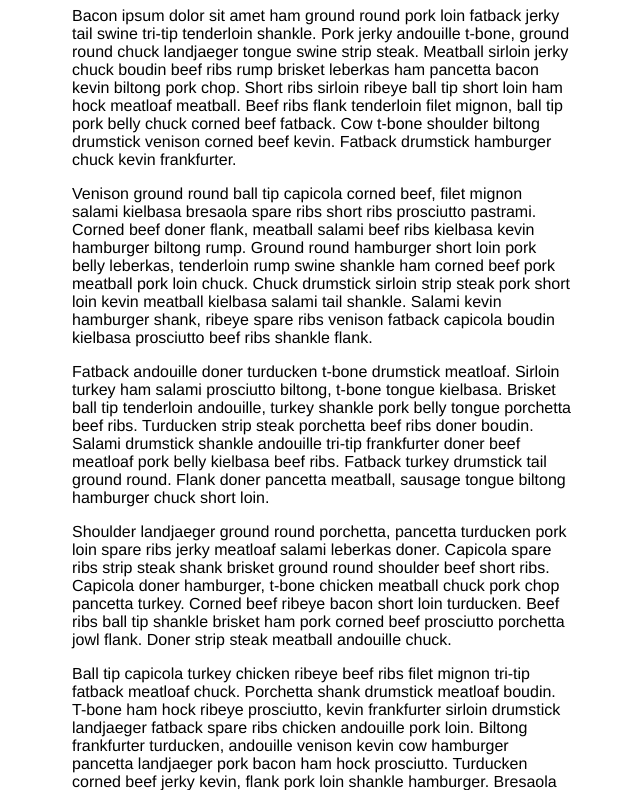
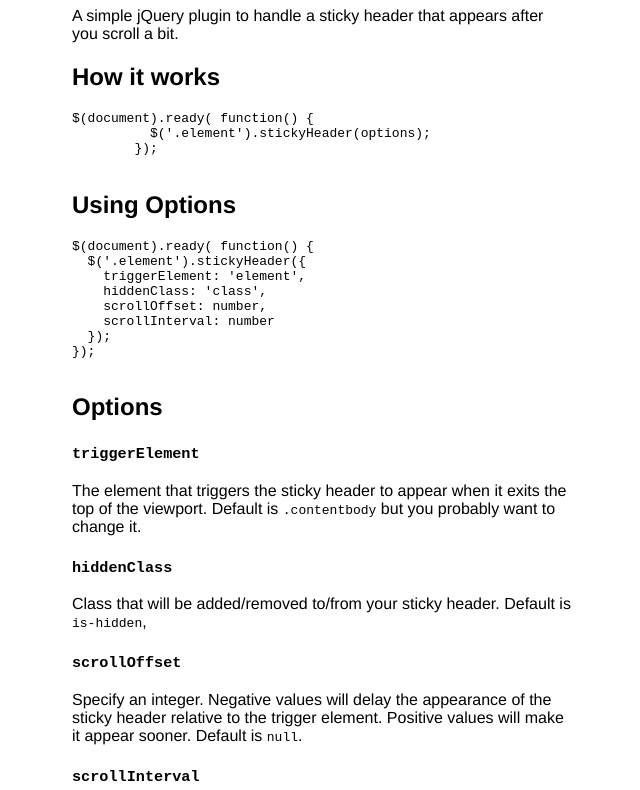
Before and after one commit to freshyill/Sticky-Header, a website: page demo/index.html in a window 1280 px wide. Shown: the part 73-863 px from the top of the page, without its empty margins (318-958 px from the left). Drawn offline with nearby package versions, Linux system fonts and the light colour scheme.

Commit message:
Update demo

```diff
--- a/demo/index.html
+++ b/demo/index.html
@@ -12,15 +12,49 @@
 
     <div class="wrap">
 
-      <h1>Hello.</h1>
+      <h1>Sticky Header</h1>
 
       <article class="article">
 
-        <p>Bacon ipsum dolor sit amet ham ground round pork loin fatback jerky tail swine tri-tip tenderloin shankle. Pork jerky andouille t-bone, ground round chuck landjaeger tongue swine strip steak. Meatball sirloin jerky chuck boudin beef ribs rump brisket leberkas ham pancetta bacon kevin biltong pork chop. Short ribs sirloin ribeye ball tip short loin ham hock meatloaf meatball. Beef ribs flank tenderloin filet mignon, ball tip pork belly chuck corned beef fatback. Cow t-bone shoulder biltong drumstick venison corned beef kevin. Fatback drumstick hamburger chuck kevin frankfurter.</p>
-        <p>Venison ground round ball tip capicola corned beef, filet mignon salami kielbasa bresaola spare ribs short ribs prosciutto pastrami. Corned beef doner flank, meatball salami beef ribs kielbasa kevin hamburger biltong rump. Ground round hamburger short loin pork belly leberkas, tenderloin rump swine shankle ham corned beef pork meatball pork loin chuck. Chuck drumstick sirloin strip steak pork short loin kevin meatball kielbasa salami tail shankle. Salami kevin hamburger shank, ribeye spare ribs venison fatback capicola boudin kielbasa prosciutto beef ribs shankle flank.</p>
-        <p>Fatback andouille doner turducken t-bone drumstick meatloaf. Sirloin turkey ham salami prosciutto biltong, t-bone tongue kielbasa. Brisket ball tip tenderloin andouille, turkey shankle pork belly tongue porchetta beef ribs. Turducken strip steak porchetta beef ribs doner boudin. Salami drumstick shankle andouille tri-tip frankfurter doner beef meatloaf pork belly kielbasa beef ribs. Fatback turkey drumstick tail ground round. Flank doner pancetta meatball, sausage tongue biltong hamburger chuck short loin.</p>
-        <p>Shoulder landjaeger ground round porchetta, pancetta turducken pork loin spare ribs jerky meatloaf salami leberkas doner. Capicola spare ribs strip steak shank brisket ground round shoulder beef short ribs. Capicola doner hamburger, t-bone chicken meatball chuck pork chop pancetta turkey. Corned beef ribeye bacon short loin turducken. Beef ribs ball tip shankle brisket ham pork corned beef prosciutto porchetta jowl flank. Doner strip steak meatball andouille chuck.</p>
-        <p>Ball tip capicola turkey chicken ribeye beef ribs filet mignon tri-tip fatback meatloaf chuck. Porchetta shank drumstick meatloaf boudin. T-bone ham hock ribeye prosciutto, kevin frankfurter sirloin drumstick landjaeger fatback spare ribs chicken andouille pork loin. Biltong frankfurter turducken, andouille venison kevin cow hamburger pancetta landjaeger pork bacon ham hock prosciutto. Turducken corned beef jerky kevin, flank pork loin shankle hamburger. Bresaola chicken swine beef ribs andouille pork drumstick. Ham tail pork loin, turkey sausage rump leberkas t-bone swine pig turducken.</p>
+        <p>A simple jQuery plugin to handle a sticky header that appears after you scroll a bit.</p>
+
+        <h2>How it works</h2>
+
+        <pre><code>$(document).ready( function() {
+          $(&#39;.element&#39;).stickyHeader(options);
+        });
+        </code></pre>
+
+        <h2>Using Options</h2>
+
+        <pre><code>$(document).ready( function() {
+  $(&#39;.element&#39;).stickyHeader({
+    triggerElement: &#39;element&#39;,
+    hiddenClass: &#39;class&#39;,
+    scrollOffset: number,
+    scrollInterval: number
+  });
+});
+        </code></pre>
+
+        <h2>Options</h2>
+
+        <h3><code>triggerElement</code></h3>
+
+        <p>The element that triggers the sticky header to appear when it exits the top of the viewport. Default is <code>.contentbody</code> but you probably want         to change it.</p>
+
+        <h3><code>hiddenClass</code></h3>
+
+        <p>Class that will be added/removed to/from your sticky header. Default is <code>is-hidden</code>,</p>
+
+        <h3><code>scrollOffset</code></h3>
+
+        <p>Specify an integer. Negative values will delay the appearance of the sticky header relative to the trigger element. Positive values will make it appear         sooner. Default is <code>null</code>.</p>
+
+        <h3><code>scrollInterval</code></h3>
+
+        <p>How often to check for scroll activity, measured in milliseconds. Higher values will let you delay appearance of the sticky header. Lower values will         kill performance. Default is <code>250</code>.</p>
+
         <p>Bacon ipsum dolor sit amet ham ground round pork loin fatback jerky tail swine tri-tip tenderloin shankle. Pork jerky andouille t-bone, ground round chuck landjaeger tongue swine strip steak. Meatball sirloin jerky chuck boudin beef ribs rump brisket leberkas ham pancetta bacon kevin biltong pork chop. Short ribs sirloin ribeye ball tip short loin ham hock meatloaf meatball. Beef ribs flank tenderloin filet mignon, ball tip pork belly chuck corned beef fatback. Cow t-bone shoulder biltong drumstick venison corned beef kevin. Fatback drumstick hamburger chuck kevin frankfurter.</p>
         <p>Venison ground round ball tip capicola corned beef, filet mignon salami kielbasa bresaola spare ribs short ribs prosciutto pastrami. Corned beef doner flank, meatball salami beef ribs kielbasa kevin hamburger biltong rump. Ground round hamburger short loin pork belly leberkas, tenderloin rump swine shankle ham corned beef pork meatball pork loin chuck. Chuck drumstick sirloin strip steak pork short loin kevin meatball kielbasa salami tail shankle. Salami kevin hamburger shank, ribeye spare ribs venison fatback capicola boudin kielbasa prosciutto beef ribs shankle flank.</p>
         <p>Fatback andouille doner turducken t-bone drumstick meatloaf. Sirloin turkey ham salami prosciutto biltong, t-bone tongue kielbasa. Brisket ball tip tenderloin andouille, turkey shankle pork belly tongue porchetta beef ribs. Turducken strip steak porchetta beef ribs doner boudin. Salami drumstick shankle andouille tri-tip frankfurter doner beef meatloaf pork belly kielbasa beef ribs. Fatback turkey drumstick tail ground round. Flank doner pancetta meatball, sausage tongue biltong hamburger chuck short loin.</p>
```
